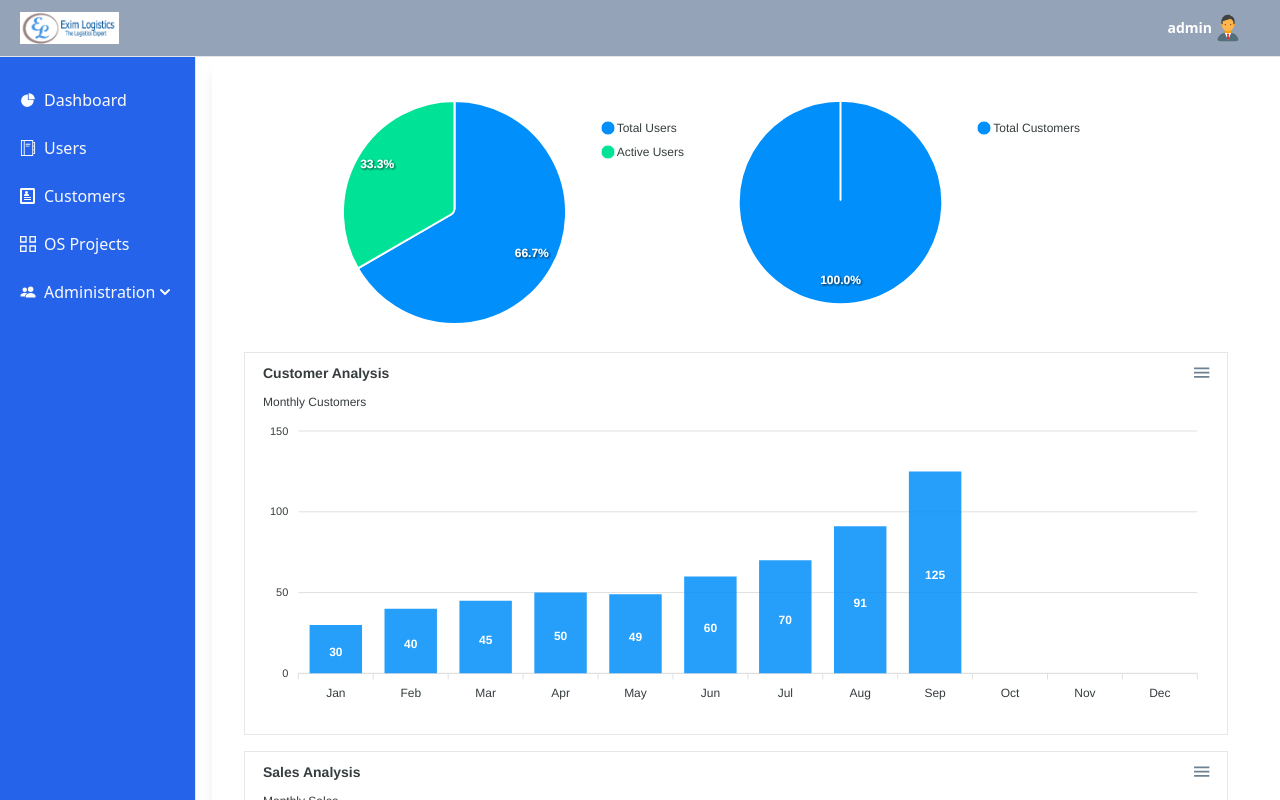
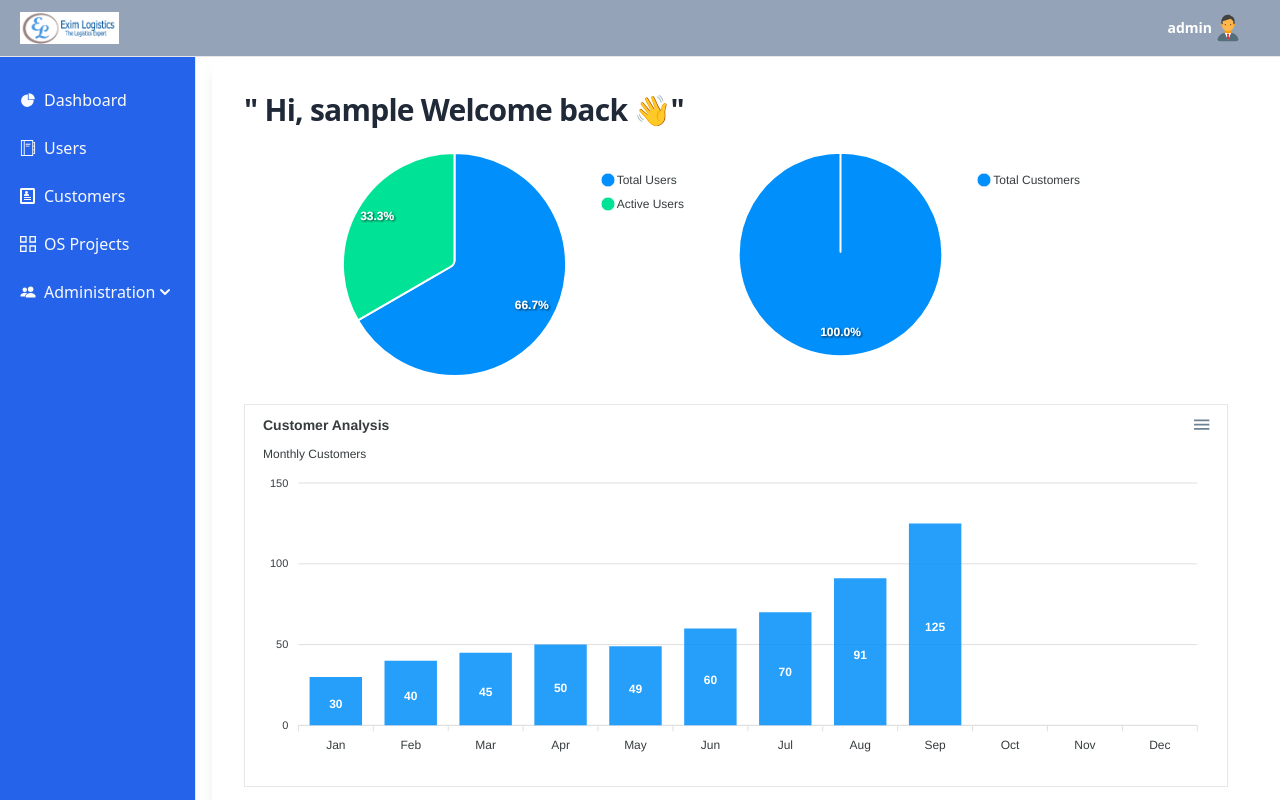
Before and after one commit to anjalikumari930/Eximlogic, a React (Create React App) app in the folder client/: page /admin/dashboard in a window 1280 px wide. Built offline with nearby package versions, Linux system fonts and the light colour scheme; sample sign-in values are in the browser's storage.

Commit message:
dashboard change

```diff
--- a/client/src/pages/Dashboard.js
+++ b/client/src/pages/Dashboard.js
@@ -5,9 +5,13 @@ import CustomerPieChart from "../component/dashboard/CustomerPieChart";
 import SalesChart from "../component/dashboard/SalesChart";
 
 const Dashboard = () => {
+    const userData = JSON.parse(localStorage.getItem("auth"));
   return (
     <div className="h-screen overflow-auto ">
       <div className="flex-1 space-y-4 p-4 md:p-8 pt-6 mt-10 sm:ml-48 justify-center items-center w-auto shadow-lg border-rounded">
+      <h2 className="text-3xl font-bold tracking-tight text-grey-900">
+      " Hi, {userData.user.username} Welcome back 👋"
+            </h2>
         <div className="flex flex-col md:flex-row md:space-x-4 sm:ml-20 ">
           <PieChart />
           <CustomerPieChart totalCustomers={150} />
```
